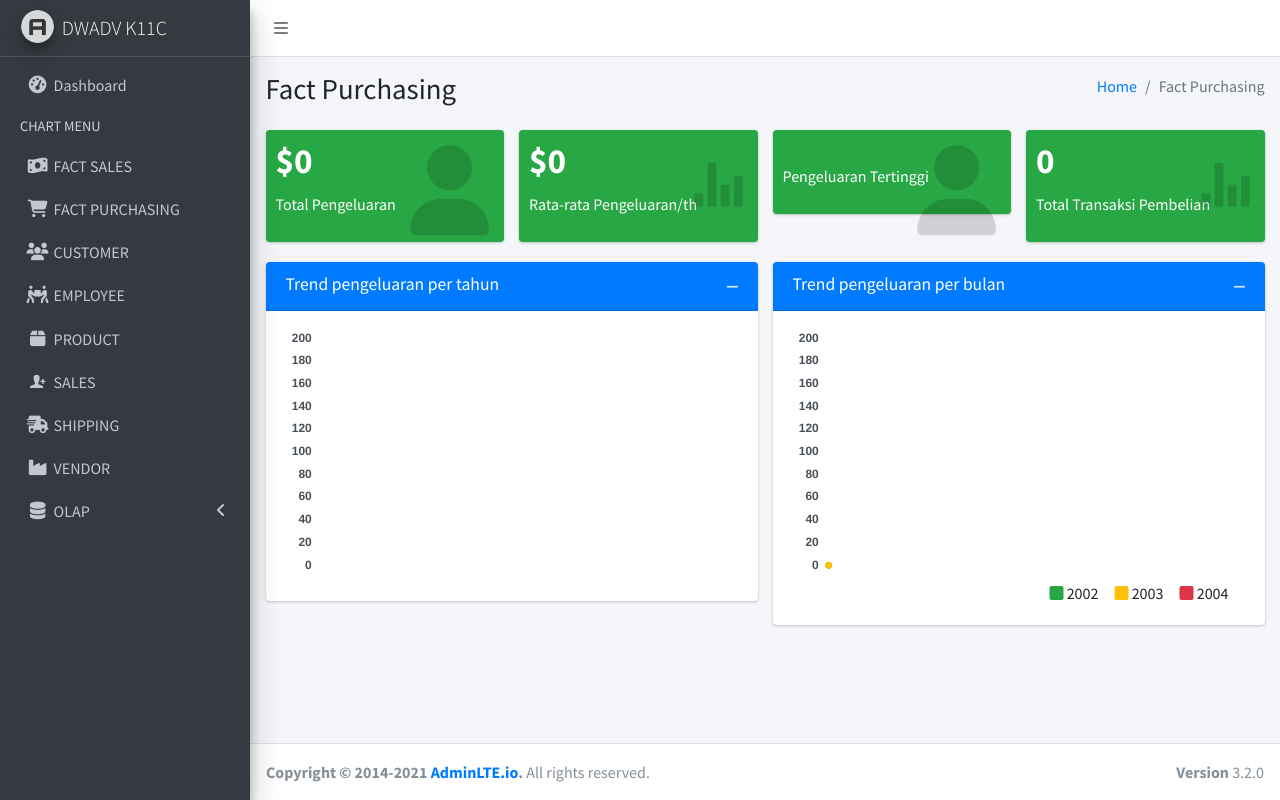
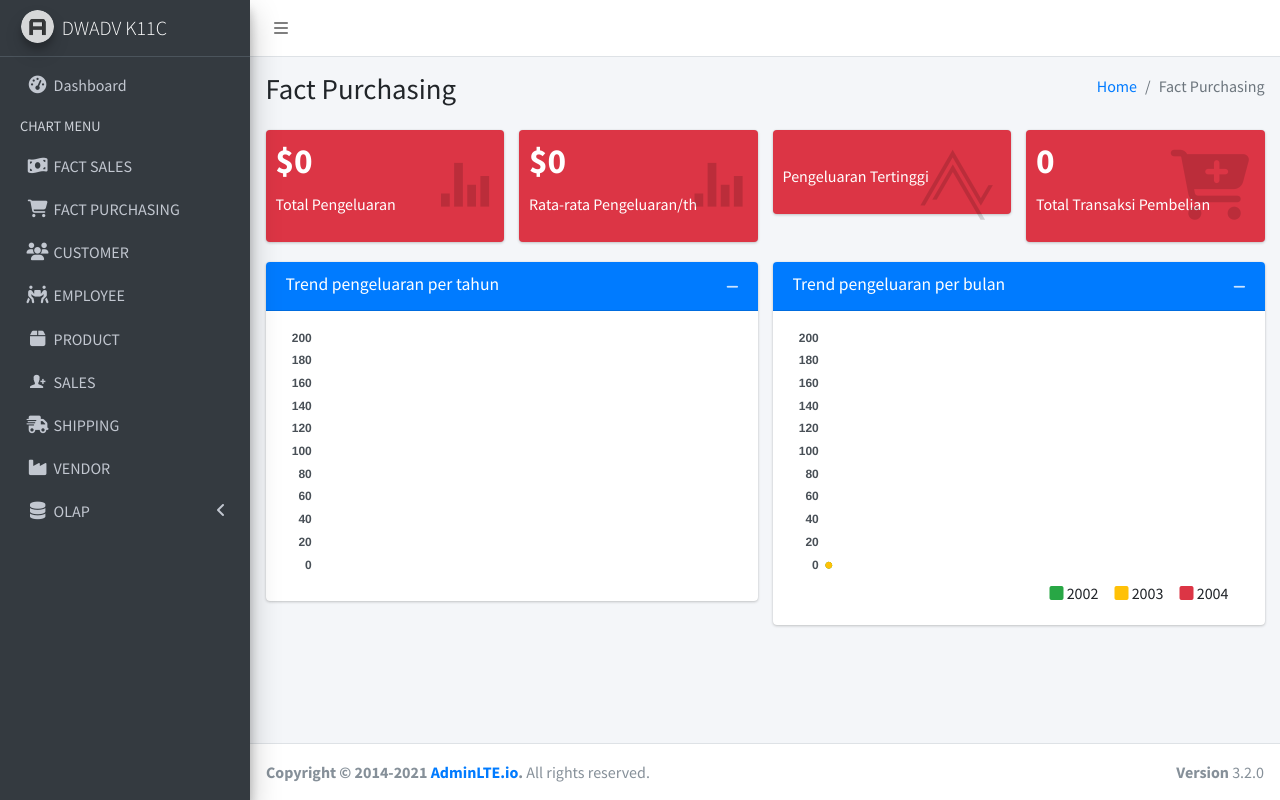
Before and after one commit to qolbiadi14/FP_DWO_KELOMPOK_11, a PHP site: page /mondrian/fact_purchasing.php in a window 1280 px wide. Run offline with PHP 8.4, Linux system fonts and the light colour scheme; data that the repository does not hold is empty; some libraries are stand-ins or nearby versions.

Commit message:
ganti icon dan pembenahan tampilan card

```diff
--- a/employee.php
+++ b/employee.php
@@ -84,7 +84,7 @@
                                     <p>Total Employee</p>
                                 </div>
                                 <div class="icon">
-                                    <i class="ion ion-person-add"></i>
+                                    <i class="fas fa-people-carry"></i>
                                 </div>
                             </div>
                         </div>
--- a/fact_purchasing.php
+++ b/fact_purchasing.php
@@ -69,7 +69,7 @@
                     <div class="row">
                         <div class="col-lg-3 col-6">
                             <!-- small box -->
-                            <div class="small-box bg-success">
+                            <div class="small-box bg-danger">
                                 <div class="inner">
                                     <h3>
                                         <?php
@@ -85,14 +85,14 @@
                                     <p>Total Pengeluaran</p>
                                 </div>
                                 <div class="icon">
-                                    <i class="fa-solid fa-user"></i>
+                                    <i class="ion ion-stats-bars"></i>
                                 </div>
                             </div>
                         </div>
                         <!-- ./col -->
                         <div class="col-lg-3 col-6">
                             <!-- small box -->
-                            <div class="small-box bg-success">
+                            <div class="small-box bg-danger">
                                 <div class="inner">
                                     <h3>
                                         <?php
@@ -115,12 +115,12 @@
                         <!-- ./col -->
                         <div class="col-lg-3 col-6">
                             <!-- small box -->
-                            <div class="small-box bg-success">
+                            <div class="small-box bg-danger">
                                 <div class="inner">
                                     <h3 style="display:inline-block">
                                         <?php
                                         include "config.php";
-                                        $sql = "SELECT t.tahun, AVG(f.line_total) AS rata_rata_line_total
+                                        $sql = "SELECT t.tahun, SUM(f.line_total) AS rata_rata_line_total
                                                 FROM fact_purchasing f
                                                 JOIN time t ON f.time_id = t.time_id
                                                 GROUP BY t.tahun ORDER BY rata_rata_line_total DESC LIMIT 1;";
@@ -133,7 +133,7 @@
                                     <h4 style="display:inline; float:right">
                                         <?php
                                         include "config.php";
-                                        $sql = "SELECT t.tahun, AVG(f.line_total) AS rata_rata_line_total
+                                        $sql = "SELECT t.tahun, SUM(f.line_total) AS rata_rata_line_total
                                                 FROM fact_purchasing f
                                                 JOIN time t ON f.time_id = t.time_id
                                                 GROUP BY t.tahun ORDER BY rata_rata_line_total DESC LIMIT 1;";
@@ -146,14 +146,14 @@
                                     <p>Pengeluaran Tertinggi</p>
                                 </div>
                                 <div class="icon">
-                                    <i class="fa-solid fa-user"></i>
+                                    <i class="fab fa-think-peaks"></i>
                                 </div>
                             </div>
                         </div>
                         <!-- ./col -->
                         <div class="col-lg-3 col-6">
                             <!-- small box -->
-                            <div class="small-box bg-success">
+                            <div class="small-box bg-danger">
                                 <div class="inner">
                                     <h3>
                                         <?php
@@ -169,7 +169,7 @@
                                     <p>Total Transaksi Pembelian</p>
                                 </div>
                                 <div class="icon">
-                                    <i class="ion ion-stats-bars"></i>
+                                    <i class="fas fa-cart-plus"></i>
                                 </div>
                             </div>
                         </div>
--- a/sales.php
+++ b/sales.php
@@ -82,7 +82,7 @@
                                 <p>Total Pemasukan</p>
                             </div>
                             <div class="icon">
-                                <i class="fa-solid fa-user"></i>
+                                <i class="fas fa-dollar-sign"></i>
                             </div>
                         </div>
                     </div>
@@ -105,7 +105,7 @@
                                 <p>Total Transaksi Penjualan</p>
                             </div>
                             <div class="icon">
-                                <i class="fa-solid fa-user"></i>
+                                <i class="fas fa-cart-arrow-down"></i>
                             </div>
                         </div>
                     </div>
--- a/vendor.php
+++ b/vendor.php
@@ -85,7 +85,7 @@
                                     <p>Unique Vendor</p>
                                 </div>
                                 <div class="icon">
-                                    <i class="ion ion-person-add"></i>
+                                    <i class="fas fa-industry"></i>
                                 </div>
                             </div>
                         </div>
@@ -107,7 +107,7 @@
                                     <p>Total Transaksi Penjualan</p>
                                 </div>
                                 <div class="icon">
-                                    <i class="fa-solid fa-user"></i>
+                                    <i class="fas fa-cart-arrow-down"></i>
                                 </div>
                             </div>
                         </div>
```
Also changed, not shown: customer.php (+4 -4 lines), fact_sales.php (+5 -5 lines), product.php (+5 -5 lines), shipping.php (+6 -6 lines).
